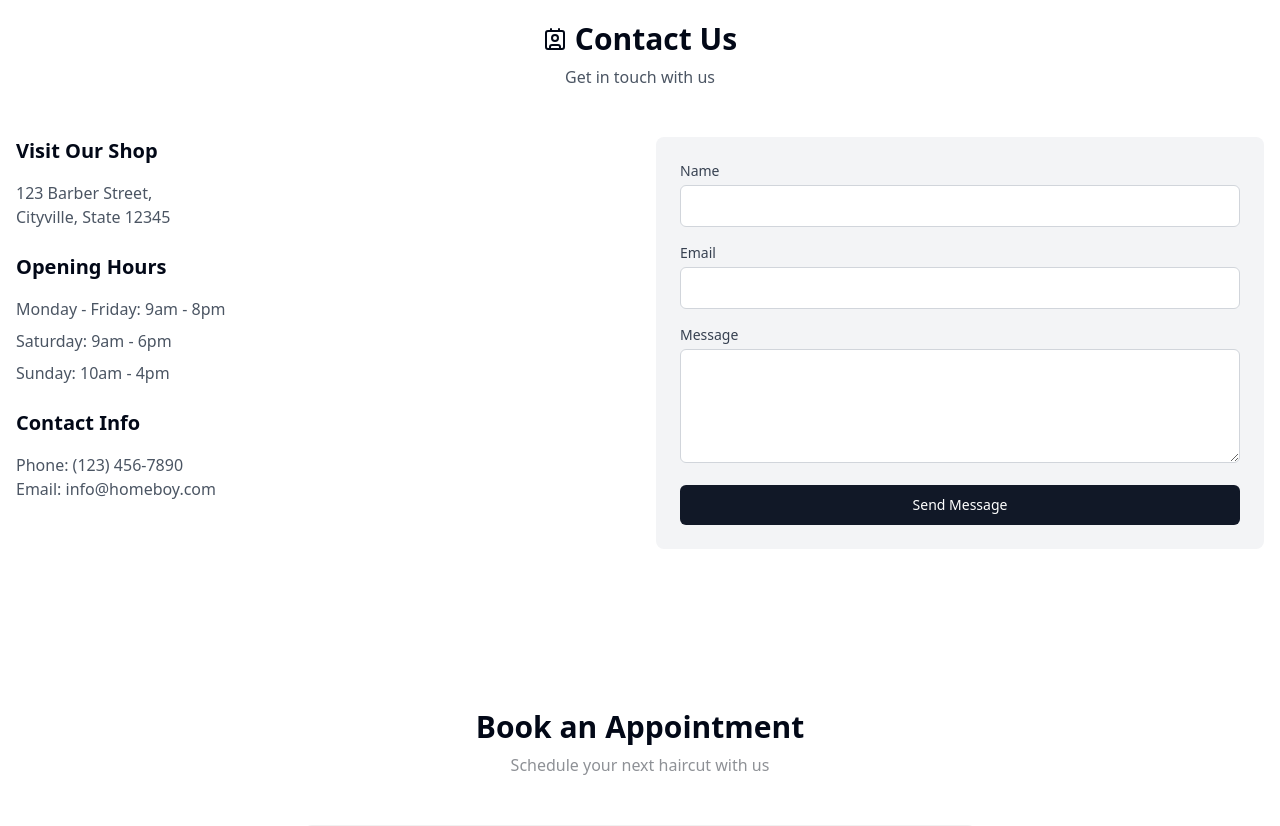
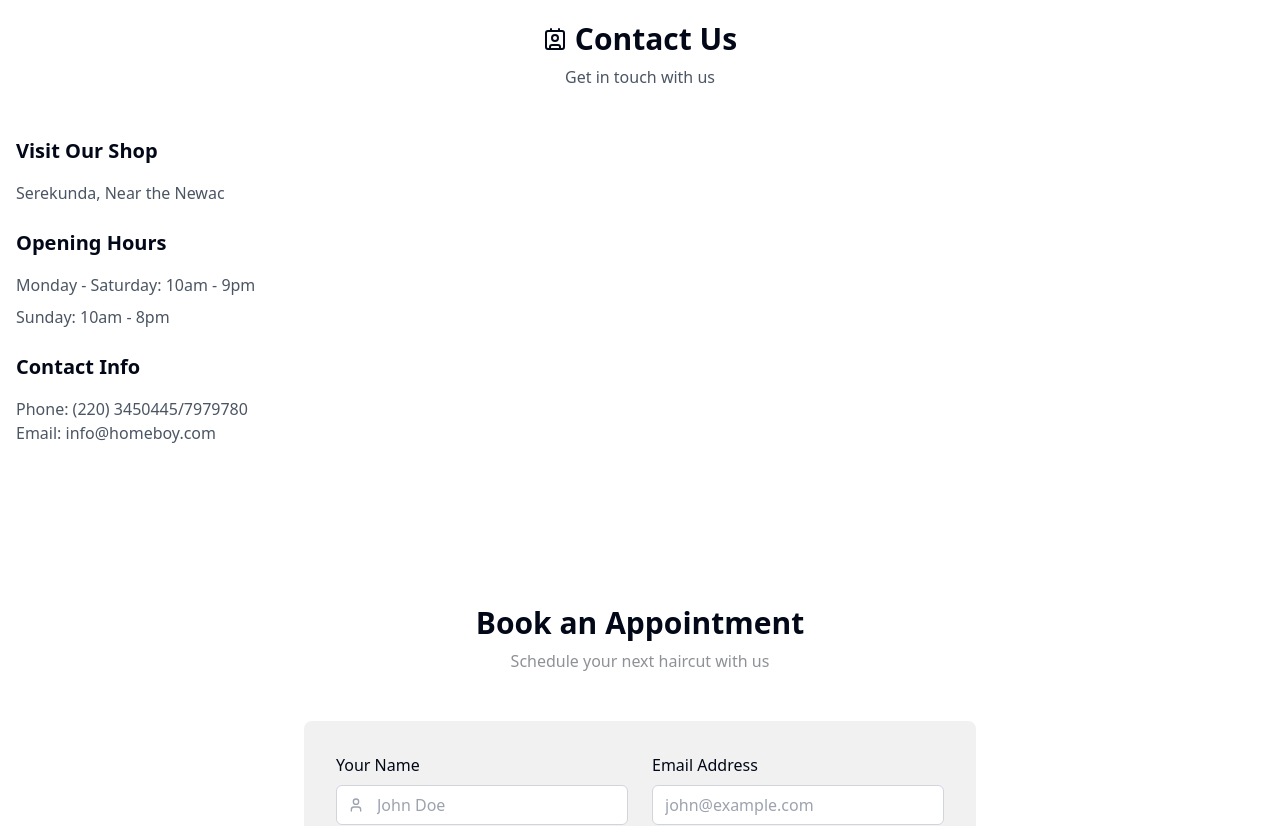
Before and after one commit to JustRicoorg/homeboybooked, a React (Vite) app: page / in a window 1280 px wide. Shown: the part 3180-4006 px from the top of the page. Built offline with nearby package versions, Linux system fonts and the light colour scheme.

Commit message:
Visual edit in Lovable
Edited UI in Lovable

```diff
--- a/src/components/sections/Contact.tsx
+++ b/src/components/sections/Contact.tsx
@@ -1,11 +1,8 @@
-
 import React from 'react';
 import { Contact as ContactIcon } from 'lucide-react';
 import { Button } from "@/components/ui/button";
-
 const Contact = () => {
-  return (
-    <section id="contact" className="py-20 bg-white">
+  return <section id="contact" className="py-20 bg-white">
       <div className="container mx-auto px-4">
         <div className="flex items-center justify-center gap-2 mb-2">
           <ContactIcon className="w-6 h-6" />
@@ -17,47 +14,30 @@ const Contact = () => {
           <div className="space-y-6">
             <div>
               <h3 className="text-xl font-semibold mb-4">Visit Our Shop</h3>
-              <p className="text-gray-600">123 Barber Street,</p>
-              <p className="text-gray-600">Cityville, State 12345</p>
+              <p className="text-gray-600">Serekunda,
+Near the Newac </p>
+              <p className="text-gray-600"></p>
             </div>
 
             <div>
               <h3 className="text-xl font-semibold mb-4">Opening Hours</h3>
               <div className="space-y-2">
-                <p className="text-gray-600">Monday - Friday: 9am - 8pm</p>
-                <p className="text-gray-600">Saturday: 9am - 6pm</p>
-                <p className="text-gray-600">Sunday: 10am - 4pm</p>
+                <p className="text-gray-600">Monday - Saturday: 10am - 9pm</p>
+                <p className="text-gray-600"></p>
+                <p className="text-gray-600">Sunday: 10am - 8pm</p>
               </div>
             </div>
 
             <div>
               <h3 className="text-xl font-semibold mb-4">Contact Info</h3>
-              <p className="text-gray-600">Phone: (123) 456-7890</p>
+              <p className="text-gray-600">Phone: (220) 3450445/7979780</p>
               <p className="text-gray-600">Email: info@homeboy.com</p>
             </div>
           </div>
 
-          <form className="space-y-4 bg-gray-100 p-6 rounded-lg">
-            <div>
-              <label htmlFor="name" className="block text-sm font-medium text-gray-700 mb-1">Name</label>
-              <input type="text" id="name" className="w-full px-4 py-2 border border-gray-300 rounded-md" />
-            </div>
-            <div>
-              <label htmlFor="email" className="block text-sm font-medium text-gray-700 mb-1">Email</label>
-              <input type="email" id="email" className="w-full px-4 py-2 border border-gray-300 rounded-md" />
-            </div>
-            <div>
-              <label htmlFor="message" className="block text-sm font-medium text-gray-700 mb-1">Message</label>
-              <textarea id="message" rows={4} className="w-full px-4 py-2 border border-gray-300 rounded-md"></textarea>
-            </div>
-            <Button type="submit" className="w-full bg-gray-900 text-white hover:bg-gray-800">
-              Send Message
-            </Button>
-          </form>
+
         </div>
       </div>
-    </section>
-  );
+    </section>;
 };
-
 export default Contact;
```
